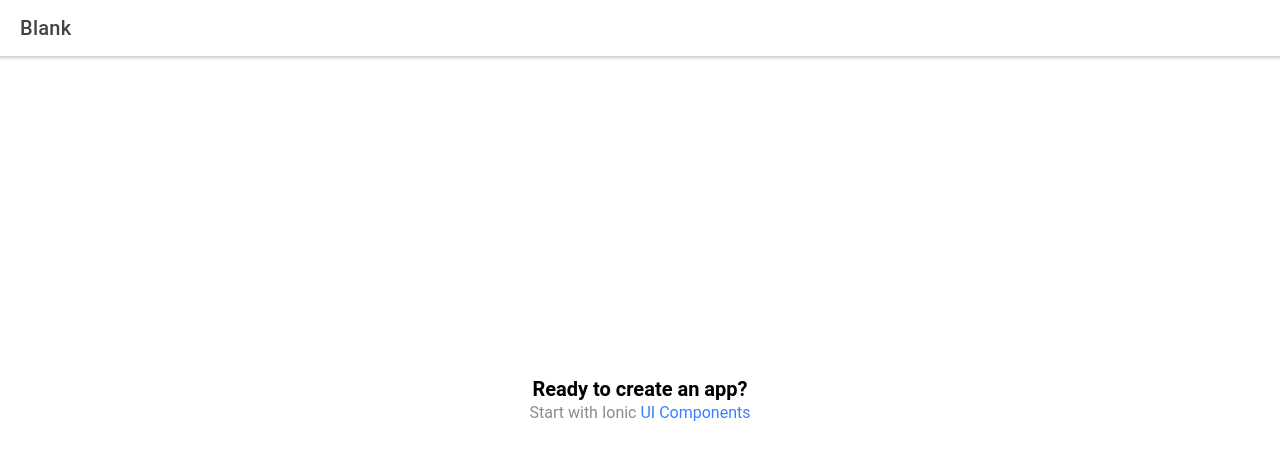
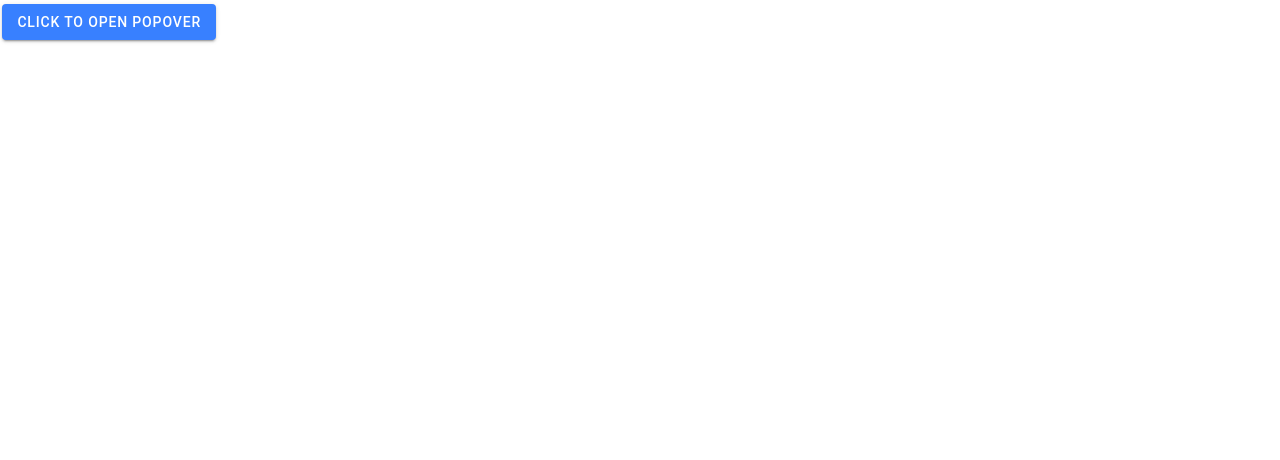
Before and after one commit to amandaejohnston/sandbox-ionic-react, a React (Create React App) app: page /home in a window 1280 px wide. Shown: the top 460 px of the page. Built offline with nearby package versions, Linux system fonts and the light colour scheme.

Commit message:
add nested popovers

```diff
--- a/package.json
+++ b/package.json
@@ -8,8 +8,8 @@
     "@capacitor/haptics": "1.1.3",
     "@capacitor/keyboard": "1.1.3",
     "@capacitor/status-bar": "1.0.6",
-    "@ionic/react": "^6.0.13",
-    "@ionic/react-router": "^6.0.13",
+    "@ionic/react": "^6.1.6",
+    "@ionic/react-router": "^6.1.6",
     "@testing-library/jest-dom": "^5.11.9",
     "@testing-library/react": "^11.2.5",
     "@testing-library/user-event": "^12.6.3",
--- a/src/components/ExploreContainer.css
+++ /dev/null
@@ -1,24 +0,0 @@
-.container {
-  text-align: center;
-  position: absolute;
-  left: 0;
-  right: 0;
-  top: 50%;
-  transform: translateY(-50%);
-}
-
-.container strong {
-  font-size: 20px;
-  line-height: 26px;
-}
-
-.container p {
-  font-size: 16px;
-  line-height: 22px;
-  color: #8c8c8c;
-  margin: 0;
-}
-
-.container a {
-  text-decoration: none;
-}
--- a/src/components/ExploreContainer.tsx
+++ /dev/null
@@ -1,14 +0,0 @@
-import './ExploreContainer.css';
-
-interface ContainerProps { }
-
-const ExploreContainer: React.FC<ContainerProps> = () => {
-  return (
-    <div className="container">
-      <strong>Ready to create an app?</strong>
-      <p>Start with Ionic <a target="_blank" rel="noopener noreferrer" href="https://ionicframework.com/docs/components">UI Components</a></p>
-    </div>
-  );
-};
-
-export default ExploreContainer;
--- a/src/pages/Home.tsx
+++ b/src/pages/Home.tsx
@@ -1,22 +1,34 @@
-import { IonContent, IonHeader, IonPage, IonTitle, IonToolbar } from '@ionic/react';
-import ExploreContainer from '../components/ExploreContainer';
+import { IonButton, IonContent, IonItem, IonLabel, IonList, IonPage, IonPopover } from '@ionic/react';
 import './Home.css';
 
 const Home: React.FC = () => {
   return (
     <IonPage>
-      <IonHeader>
-        <IonToolbar>
-          <IonTitle>Blank</IonTitle>
-        </IonToolbar>
-      </IonHeader>
       <IonContent fullscreen>
-        <IonHeader collapse="condense">
-          <IonToolbar>
-            <IonTitle size="large">Blank</IonTitle>
-          </IonToolbar>
-        </IonHeader>
-        <ExploreContainer />
+        <IonButton id="nested-button">Click to open popover</IonButton>
+        <IonPopover trigger="nested-button" dismissOnSelect={true}>
+          <IonContent>
+            <IonList>
+              <IonItem button={true} detail={false}>
+                <IonLabel>Option 1</IonLabel>
+              </IonItem>
+              <IonItem button={true} detail={false}>
+                <IonLabel>Option 2</IonLabel>
+              </IonItem>
+              <IonItem button={true} detail={true} id="nested-trigger">
+                <IonLabel>More options...</IonLabel>
+              </IonItem>
+
+              <IonPopover trigger="nested-trigger" dismissOnSelect={true} side="end">
+                <IonContent>
+                  <IonItem button={true}>
+                    <IonLabel>Nested Option</IonLabel>
+                  </IonItem>
+                </IonContent>
+              </IonPopover>
+            </IonList>
+          </IonContent>
+        </IonPopover>
       </IonContent>
     </IonPage>
   );
```
Also changed, not shown: 1 other file (tests, documents, lock files or other folders).
